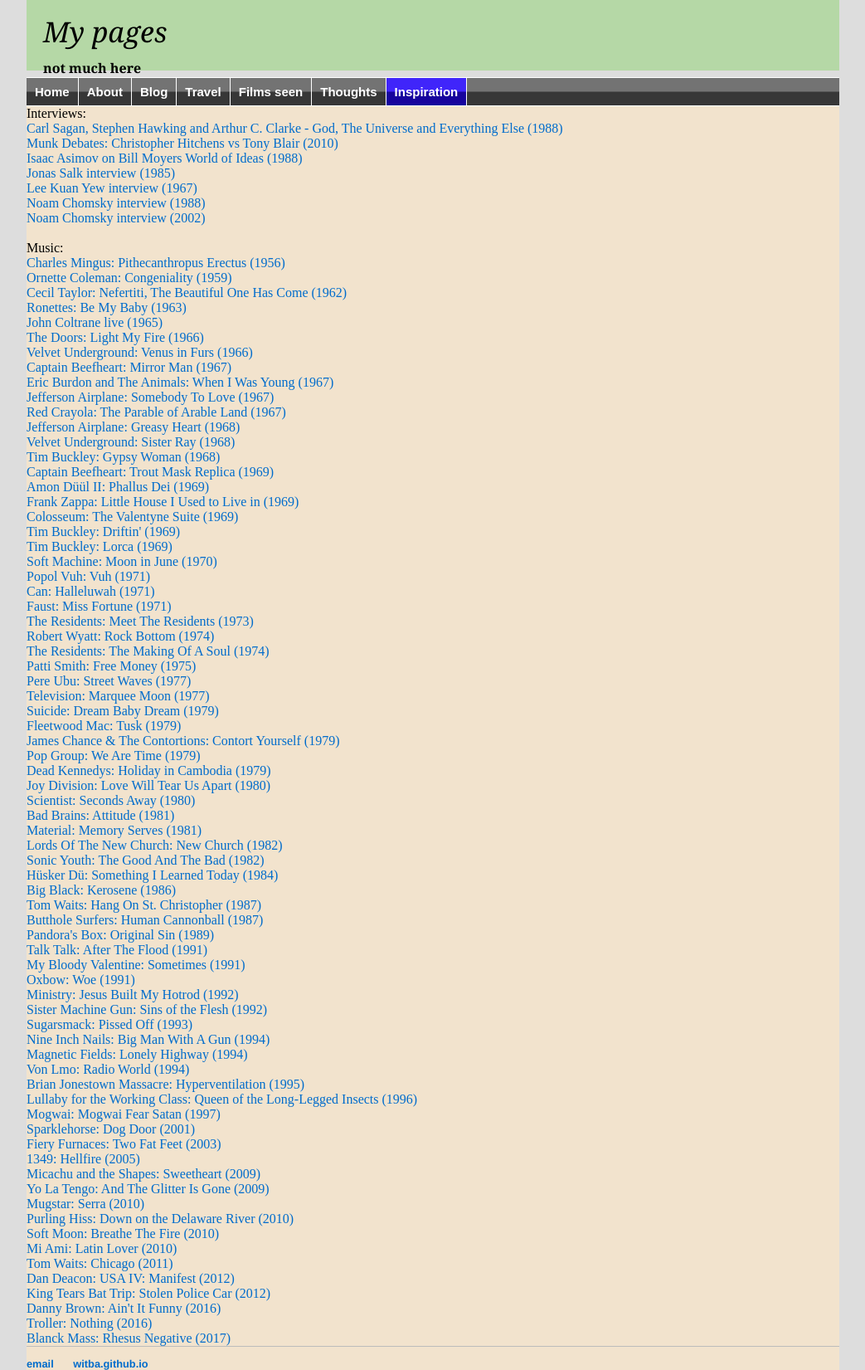
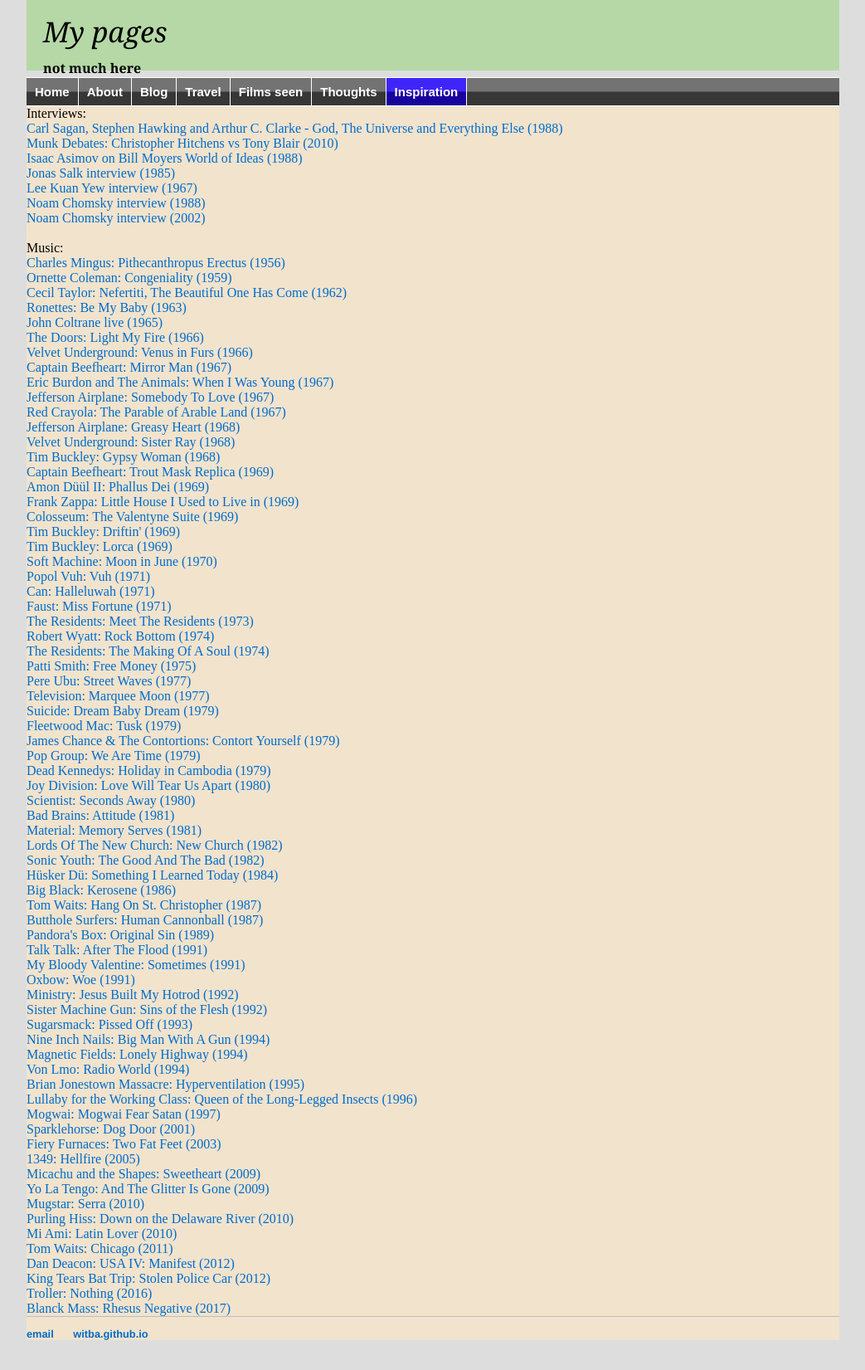
Before and after one commit to witba/witba.github.io, a Jekyll site: the page built from inspiration/index.html, in a window 1280 px wide. Shown: the whole page at 83% size, without its empty margins (118-1161 px from the left). Built offline with Jekyll 4.4.1, drawn with Linux system fonts in a browser that asks for light colours; after the commit the page ends 1615 px from its top, so only the background shows below that.

Commit message:
Update index.html

```diff
--- a/inspiration/index.html
+++ b/inspiration/index.html
@@ -79,11 +79,9 @@
 <a href="https://www.youtube.com/watch?v=gYF4wbyrNyY" target=_blank>Yo La Tengo: And The Glitter Is Gone (2009)</a><br>
 <a href="https://www.youtube.com/watch?v=dhUIpA1iJK0" target=_blank>Mugstar: Serra (2010)</a><br>
 <a href="https://www.youtube.com/watch?v=ygr3hDJ04Mw" target=_blank>Purling Hiss: Down on the Delaware River (2010)</a><br>
-<a href="https://www.youtube.com/watch?v=-5By-64c_ao" target=_blank>Soft Moon: Breathe The Fire (2010)</a><br>
 <a href="https://www.youtube.com/watch?v=Ci4naK0j7CM" target=_blank>Mi Ami: Latin Lover (2010)</a><br>
 <a href="https://www.youtube.com/watch?v=QAjtkyGVDxc" target=_blank>Tom Waits: Chicago (2011)</a><br>
 <a href="https://www.youtube.com/watch?v=bvNk4Tdcr2U" target=_blank>Dan Deacon: USA IV: Manifest (2012)</a><br>
 <a href="https://www.youtube.com/watch?v=fvtX9f0vwGI" target=_blank>King Tears Bat Trip: Stolen Police Car (2012)</a><br>
-<a href="https://www.youtube.com/watch?v=EnfPzODj1kI" target=_blank>Danny Brown: Ain't It Funny (2016)</a><br>
 <a href="https://www.youtube.com/watch?v=RBWFkWS75mw" target=_blank>Troller: Nothing (2016)</a><br>
 <a href="https://www.youtube.com/watch?v=Afymin3h1mI" target=_blank>Blanck Mass: Rhesus Negative (2017)</a><br>
```
